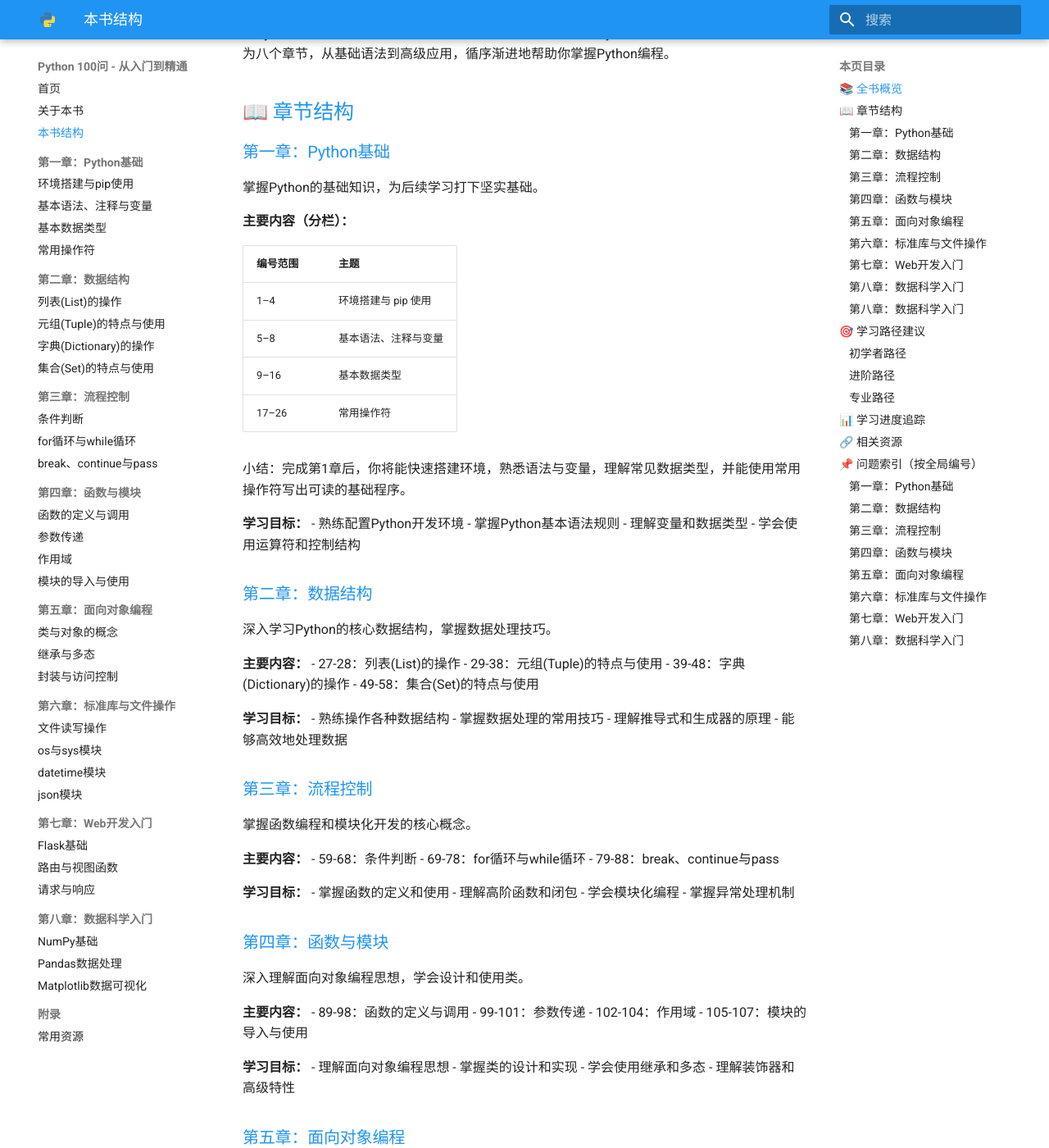
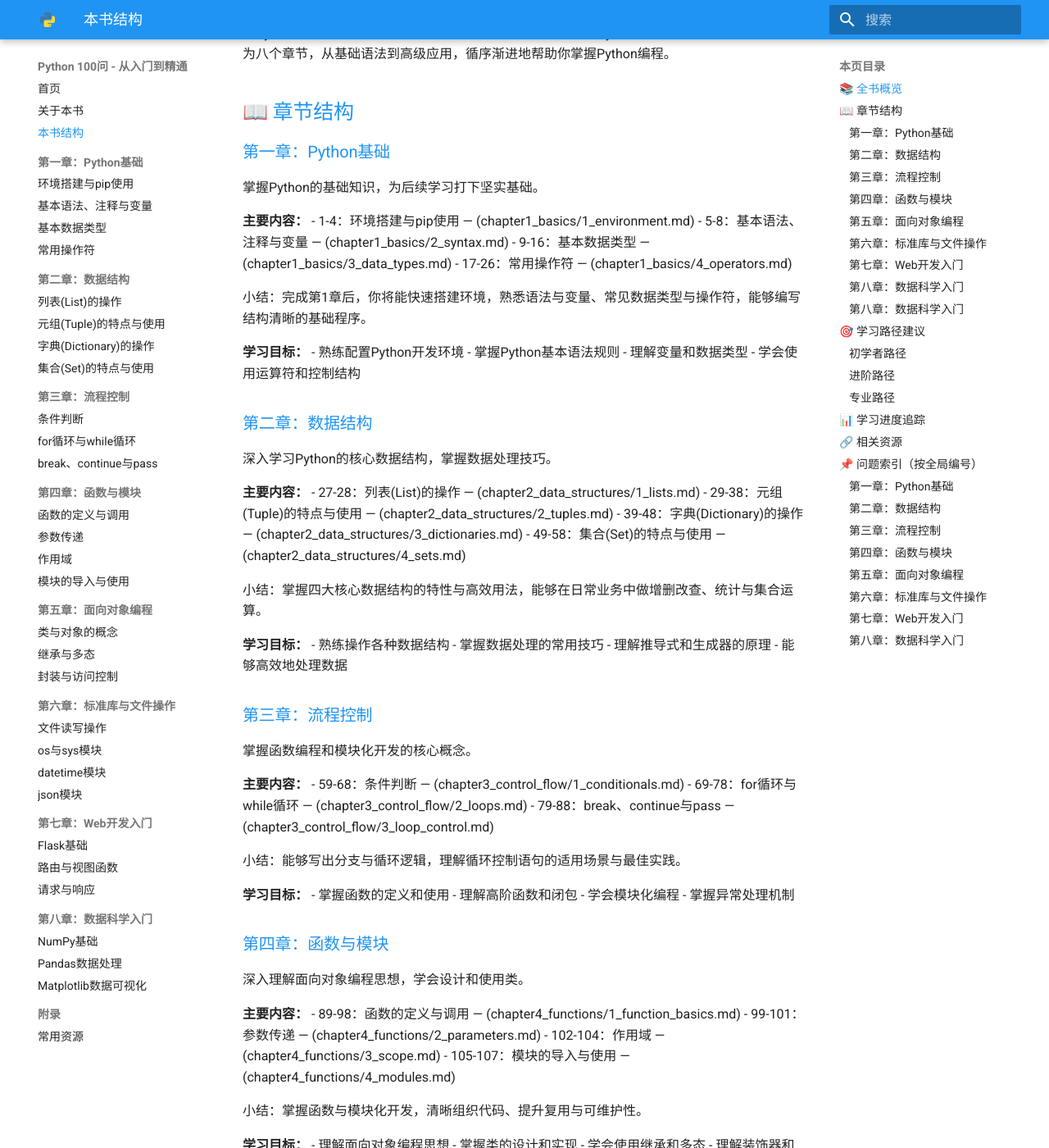
Before and after one commit to addname/python100, an MkDocs documentation site: the page built from docs/structure.md, in a window 1280 px wide and 1400 px high, scrolled down 203 px. Shown: the whole window at 82% size. Built offline with MkDocs 1.6.1 and Material for MkDocs 9.7.7, drawn with Linux system fonts in a browser that asks for light colours; the version menu is left out; some of the changed text lies outside the part shown.

Commit message:
统一《本书结构》‘主要内容’呈现为“编号范围：主题 — (页面路径)”样式，并为每章添加简短小结

```diff
--- a/docs/structure.md
+++ b/docs/structure.md
@@ -9,16 +9,13 @@
 ### 第一章：Python基础
 掌握Python的基础知识，为后续学习打下坚实基础。
 
-**主要内容（分栏）：**
+**主要内容：**
+- 1-4：环境搭建与pip使用 — (chapter1_basics/1_environment.md)
+- 5-8：基本语法、注释与变量 — (chapter1_basics/2_syntax.md)
+- 9-16：基本数据类型 — (chapter1_basics/3_data_types.md)
+- 17-26：常用操作符 — (chapter1_basics/4_operators.md)
 
-| 编号范围 | 主题 |
-| --- | --- |
-| 1–4 | 环境搭建与 pip 使用 |
-| 5–8 | 基本语法、注释与变量 |
-| 9–16 | 基本数据类型 |
-| 17–26 | 常用操作符 |
-
-小结：完成第1章后，你将能快速搭建环境，熟悉语法与变量，理解常见数据类型，并能使用常用操作符写出可读的基础程序。
+小结：完成第1章后，你将能快速搭建环境，熟悉语法与变量、常见数据类型与操作符，能够编写结构清晰的基础程序。
 
 **学习目标：**
 - 熟练配置Python开发环境
@@ -30,10 +27,12 @@
 深入学习Python的核心数据结构，掌握数据处理技巧。
 
 **主要内容：**
-- 27-28：列表(List)的操作
-- 29-38：元组(Tuple)的特点与使用
-- 39-48：字典(Dictionary)的操作
-- 49-58：集合(Set)的特点与使用
+- 27-28：列表(List)的操作 — (chapter2_data_structures/1_lists.md)
+- 29-38：元组(Tuple)的特点与使用 — (chapter2_data_structures/2_tuples.md)
+- 39-48：字典(Dictionary)的操作 — (chapter2_data_structures/3_dictionaries.md)
+- 49-58：集合(Set)的特点与使用 — (chapter2_data_structures/4_sets.md)
+
+小结：掌握四大核心数据结构的特性与高效用法，能够在日常业务中做增删改查、统计与集合运算。
 
 **学习目标：**
 - 熟练操作各种数据结构
@@ -45,9 +44,11 @@
 掌握函数编程和模块化开发的核心概念。
 
 **主要内容：**
-- 59-68：条件判断
-- 69-78：for循环与while循环
-- 79-88：break、continue与pass
+- 59-68：条件判断 — (chapter3_control_flow/1_conditionals.md)
+- 69-78：for循环与while循环 — (chapter3_control_flow/2_loops.md)
+- 79-88：break、continue与pass — (chapter3_control_flow/3_loop_control.md)
+
+小结：能够写出分支与循环逻辑，理解循环控制语句的适用场景与最佳实践。
 
 **学习目标：**
 - 掌握函数的定义和使用
@@ -59,10 +60,12 @@
 深入理解面向对象编程思想，学会设计和使用类。
 
 **主要内容：**
-- 89-98：函数的定义与调用
-- 99-101：参数传递
-- 102-104：作用域
-- 105-107：模块的导入与使用
+- 89-98：函数的定义与调用 — (chapter4_functions/1_function_basics.md)
+- 99-101：参数传递 — (chapter4_functions/2_parameters.md)
+- 102-104：作用域 — (chapter4_functions/3_scope.md)
+- 105-107：模块的导入与使用 — (chapter4_functions/4_modules.md)
+
+小结：掌握函数与模块化开发，清晰组织代码、提升复用与可维护性。
 
 **学习目标：**
 - 理解面向对象编程思想
@@ -74,9 +77,11 @@
 探索Python丰富的标准库，提高开发效率。
 
 **主要内容：**
-- 108-117：类与对象的概念
-- 118-120：继承与多态
-- 121-123：封装与访问控制
+- 108-117：类与对象的概念 — (chapter5_oop/1_classes_objects.md)
+- 118-120：继承与多态 — (chapter5_oop/2_inheritance_polymorphism.md)
+- 121-123：封装与访问控制 — (chapter5_oop/3_encapsulation.md)
+
+小结：理解OOP三大特性，能设计出职责清晰、易扩展的类模型。
 
 **学习目标：**
 - 熟练使用常用标准库
@@ -88,10 +93,12 @@
 学习现代Web开发技术，构建完整的Web应用。
 
 **主要内容：**
-- 124-133：文件读写操作
-- 134-136：os与sys模块
-- 137-139：datetime模块
-- 140-142：json模块
+- 124-133：文件读写操作 — (chapter6_stdlib/1_file_operations.md)
+- 134-136：os与sys模块 — (chapter6_stdlib/2_os_sys.md)
+- 137-139：datetime模块 — (chapter6_stdlib/3_datetime.md)
+- 140-142：json模块 — (chapter6_stdlib/4_json.md)
+
+小结：掌握常用标准库，能完成文件处理、系统交互与时间/数据序列化等任务。
 
 **学习目标：**
 - 掌握Flask和Django框架
@@ -101,20 +108,24 @@
 
 ### 第七章：Web开发入门
 
+**主要内容：**
+- 143-152：Flask基础 — (chapter7_web/1_flask_basics.md)
+- 153-155：路由与视图函数 — (chapter7_web/2_routes_views.md)
+- 156-158：请求与响应 — (chapter7_web/3_request_response.md)
+
+小结：理解Web基础概念并用Flask搭建小型应用，掌握路由、请求处理与响应返回。
+
 ### 第八章：数据科学入门
-进入数据科学领域，学习数据分析和机器学习。
-
-**主要内容：**
-- 143-152：Flask基础
-- 153-155：路由与视图函数
-- 156-158：请求与响应
+进入数据科学领域，学习数据分析和可视化。
 
 ### 第八章：数据科学入门
 
 **主要内容：**
-- 159-168：NumPy基础
-- 169-178：Pandas数据处理
-- 179-188：Matplotlib数据可视化
+- 159-168：NumPy基础 — (chapter8_datascience/1_numpy.md)
+- 169-178：Pandas数据处理 — (chapter8_datascience/2_pandas.md)
+- 179-188：Matplotlib数据可视化 — (chapter8_datascience/3_matplotlib.md)
+
+小结：掌握数据科学三件套的核心用法，完成数据处理到可视化的闭环。
 
 **学习目标：**
 - 掌握数据科学工具链
```
